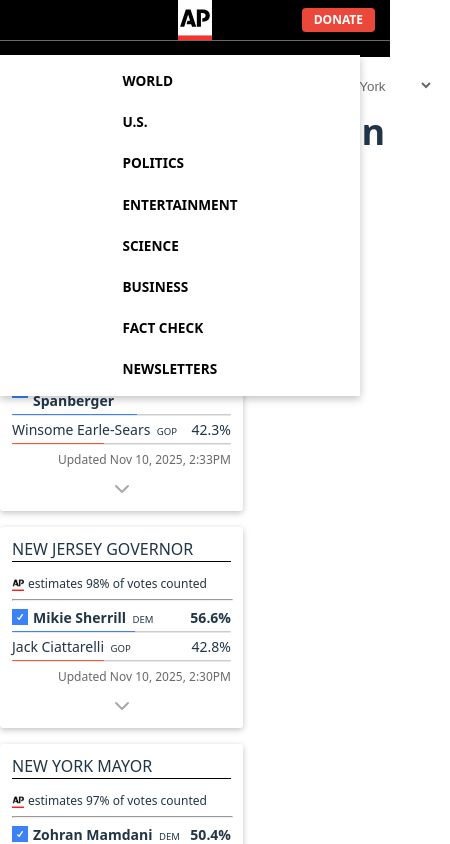
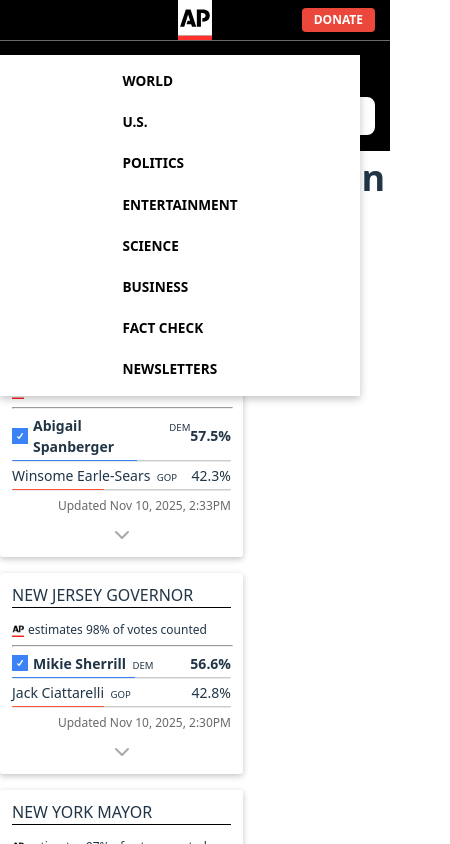
Before and after one commit to chen-luke/ap-news-election, a React (Vite) app: page / in a window 390 px wide. Shown: the top 844 px of the page, 450 px wide, since content can reach past the window. Built offline with nearby package versions, Linux system fonts and the light colour scheme.

Commit message:
Enhance responsiveness of StatesDropdown and ToolBar components for smaller screens

```diff
--- a/src/components/toolbar/StatesDropdown.tsx
+++ b/src/components/toolbar/StatesDropdown.tsx
@@ -16,6 +16,11 @@
   border-color: white;
   border-right: 1rem solid #ffffffff;
   padding-top: 3px;
+  min-height: 38px;
+  @media (max-width: 750px) {
+    grid-area: 2/2;
+    width: 80%;
+  }
 `;
 
 export default function StateDropdown() {
--- a/src/components/toolbar/ToolBar.tsx
+++ b/src/components/toolbar/ToolBar.tsx
@@ -11,6 +11,9 @@
   align-items: center;
   margin-left: 15px;
   cursor: pointer;
+  @media (max-width: 750px) {
+    grid-area: 2/1;
+  }
 `;
 
 const StyledToolBar = styled.div`
@@ -20,6 +23,13 @@
   padding: 0.5rem 0;
   border-top: 1px solid #696969;
   grid-template-columns: 1fr 3fr 1fr;
+
+  @media (max-width: 750px) {
+    grid-template-rows: auto auto;
+    grid-template-columns: auto 1fr;
+    height: auto;
+    gap: 1rem;
+  }
 `;
 
 const StyledHeaderLinks = styled.div`
@@ -28,6 +38,9 @@
   gap: 2rem;
   align-items: center;
   cursor: pointer;
+  @media (max-width: 750px) {
+    grid-area: 1/ 1 / auto / -1;
+  }
 `;
 
 const StyledLinks = styled.a`
```
